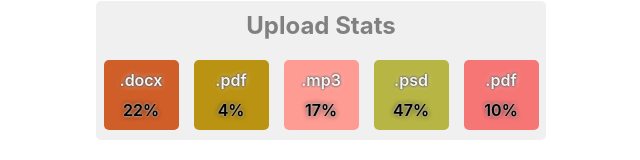
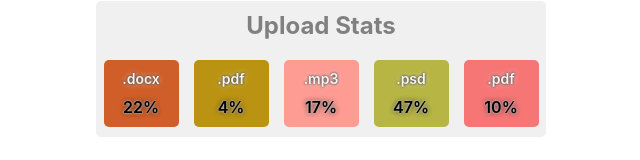
Before and after one commit to PawelPalasinski/goit-react-hw-01-components, a React (Create React App) app: page / in a window 1280 px wide. Shown: the part 322-482 px from the top of the page, without its empty margins (319-959 px from the left). Built offline with nearby package versions, Linux system fonts and the light colour scheme.

Commit message:
statistics css

```diff
--- a/src/components/Statistics/Statistics.module.css
+++ b/src/components/Statistics/Statistics.module.css
@@ -55,6 +55,7 @@
   color: whitesmoke;
   text-shadow: 0 0 3px #000, 0 0 5px #fff;
   margin: 10px auto;
+  font-size: 14px;
 }
 
 .statistics .statList .item .percentage {
--- a/src/components/Statistics/Statistics.module.scss
+++ b/src/components/Statistics/Statistics.module.scss
@@ -33,6 +33,7 @@
         color: whitesmoke;
         text-shadow: 0 0 3px #000, 0 0 5px #fff;
         margin: 10px auto;
+        font-size: 14px;
       }
       & .percentage {
         color: #000;
```
Also changed, not shown: 1 other file (tests, documents, lock files or other folders).
